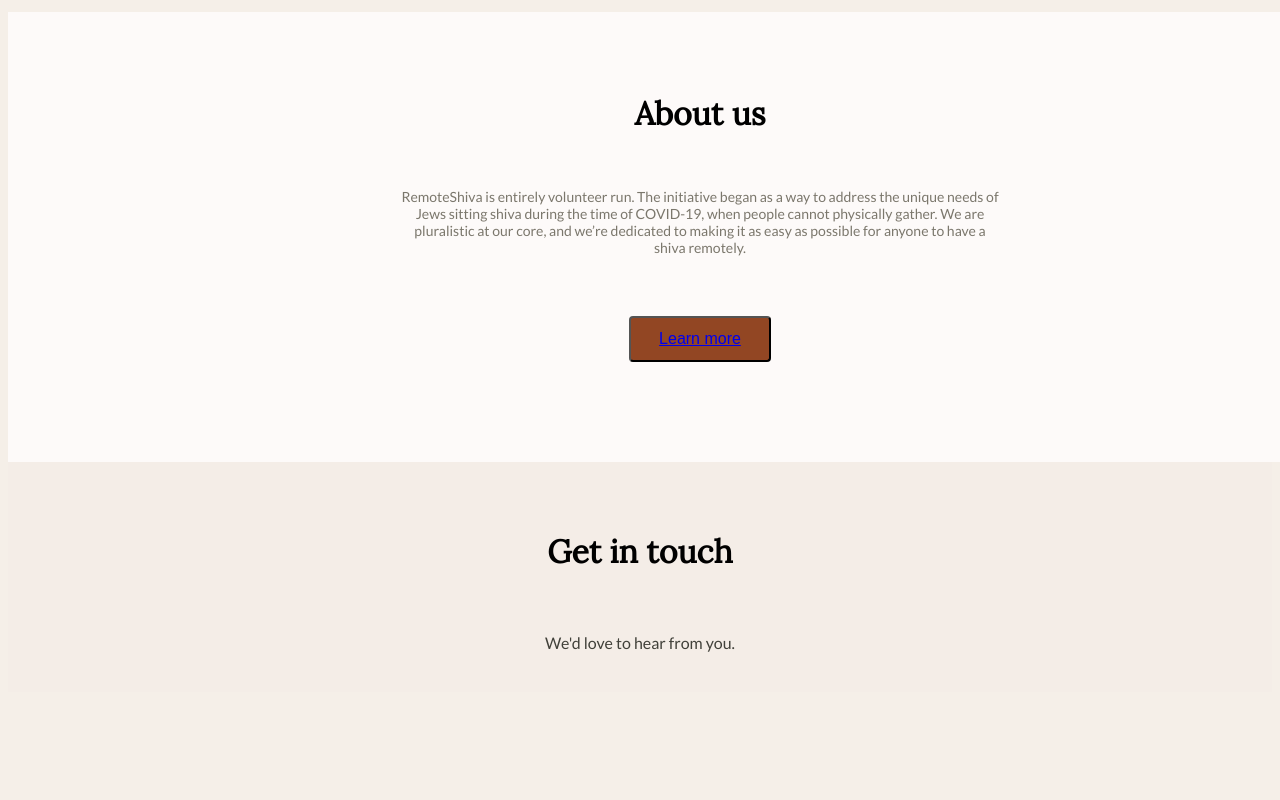
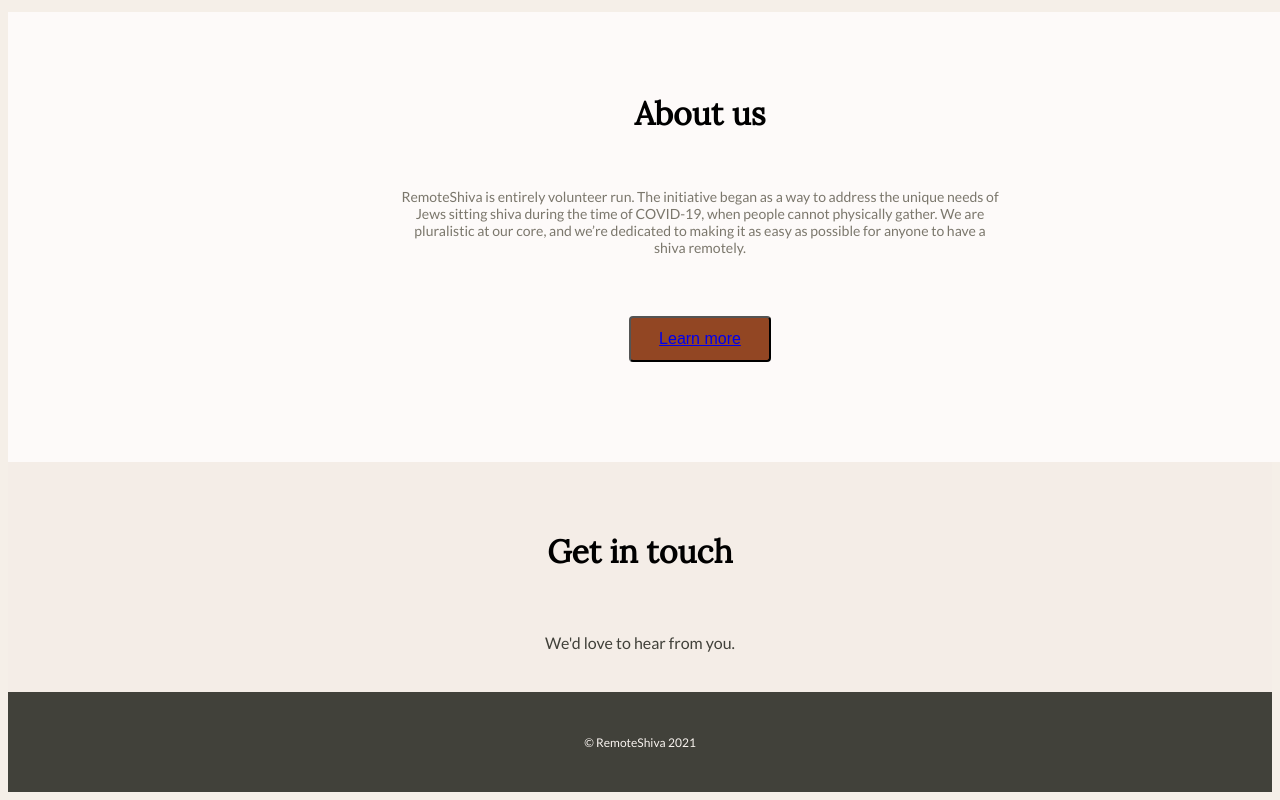
Before and after one commit to remoteshiva/dot-org, a React app: page / in a window 1280 px wide. Shown: the part 2870-3670 px from the top of the page. Before the commit the page ends 3570 px from the top, so only its background shows below. Built offline with nearby package versions, Linux system fonts and the light colour scheme; no server answers.

Commit message:
clean up files and direct dependencies

```diff
--- a/package.json
+++ b/package.json
@@ -38,7 +38,6 @@
     "jsx-runtime": "^1.2.0",
     "node-sass": "^4.14.0",
     "postcss-loader": "^3.0.0",
-    "prettier": "^2.0.5",
     "react": "^16.13.1",
     "react-dom": "^16.13.1",
     "react-hook-form": "^5.6.0",
@@ -48,7 +47,6 @@
     "react-router-dom": "^5.1.2",
     "sass-loader": "^8.0.2",
     "styled-components": "^5.1.0",
-    "styled-system": "^5.1.5",
     "tailwindcss": "^1.3.5",
     "typescript": "^3.8.3"
   },
@@ -61,6 +59,7 @@
     "eslint-loader": "^4.0.2",
     "file-loader": "^6.0.0",
     "html-webpack-plugin": "^4.2.0",
+    "prettier": "^2.0.5",
     "source-map-loader": "^0.2.4",
     "style-loader": "^1.2.0",
     "ts-loader": "^7.0.1",
--- a/src/assets/main.css
+++ b/src/assets/main.css
@@ -1,6 +1,5 @@
 @import url('https://fonts.googleapis.com/css2?family=Lora&display=swap');
 @import url('https://fonts.googleapis.com/css2?family=Lato:wght@400&display=swap');
-
 
 body {
  font-family: 'Lato', sans-serif;
--- a/src/components/molecules/Navigation.tsx
+++ b/src/components/molecules/Navigation.tsx
@@ -63,6 +63,29 @@
   `;
 
   return <Container>{children}</Container>;
+}
+
+function Footer({ theme }) {
+  const PageFooter = styled.div`
+    width: 100%;
+    display: flex;
+    background-color: ${theme.colors.warmGray};
+    color: ${theme.text.secondary};
+    justify-content: center;
+    text-align: center;
+    align-items: center;
+    font-size: 12px;
+    height: 100px;
+  `;
+
+  const today = new Date();
+
+  return (
+    <PageFooter>
+      ©&nbsp;RemoteShiva&nbsp;
+      {today.getFullYear()}
+    </PageFooter>
+  );
 }
 
 export default function Navigation({ theme }: NavigationProps) {
@@ -237,14 +260,20 @@
         <br />
         <Switch>
           <Route exact path="/">
+            <>
               <PageContainer>
                 <Home theme={theme} />
               </PageContainer>
+              <Footer theme={theme} />
+            </>
           </Route>
           <Route path="/about">
+            <>
               <PageContainer>
                 <About theme={theme} />
               </PageContainer>
+              <Footer theme={theme} />
+            </>
           </Route>
         </Switch>
       </Router>
--- a/src/pages/index.tsx
+++ b/src/pages/index.tsx
@@ -1,4 +1,4 @@
-import React, { Fragment, useState } from 'react';
+import React from 'react';
 import {
   BrowserRouter as Router,
   Switch,
@@ -7,24 +7,11 @@
   useRouteMatch,
   useParams,
 } from 'react-router-dom';
-import Button from '../components/atoms/Button';
 import Navigation from '../components/molecules/Navigation';
 import { theme } from '../assets/theme';
 
 export default function App() {
-  return <ApplicationShell />;
-}
-
-function ApplicationShell() {
-  return (
-    <div>
-      <Navigation theme={theme} />
-    </div>
-  );
-}
-
-function Content() {
-  return <div>Hello</div>;
+  return <Navigation theme={theme} />;
 }
 
 interface Card {
@@ -44,29 +31,6 @@
         </div>
       </div>
     </main>
-  );
-}
-
-function SimpleToggle() {
-  const [isOn, setIsOn] = useState(false);
-  return (
-    <span
-      role="checkbox"
-      aria-checked={isOn}
-      tabIndex={0}
-      onClick={() => setIsOn(!isOn)}
-      onKeyDown={() => setIsOn(!isOn)}
-      className={`${
-        isOn ? 'bg-indigo-600' : 'bg-gray-200'
-      } relative inline-block flex-shrink-0 h-6 w-11 border-2 border-transparent rounded-full cursor-pointer transition-colors ease-in-out duration-200 focus:outline-none focus:shadow-outline`}
-    >
-      <span
-        aria-hidden="true"
-        className={`${
-          isOn ? 'translate-x-5' : 'translate-x-0'
-        } inline-block h-5 w-5 rounded-full bg-white shadow transform transition ease-in-out duration-200`}
-      />
-    </span>
   );
 }
 
```
Also changed, not shown: 1 other file (tests, documents, lock files or other folders). Lines whose indentation alone changed are shown as unchanged.
